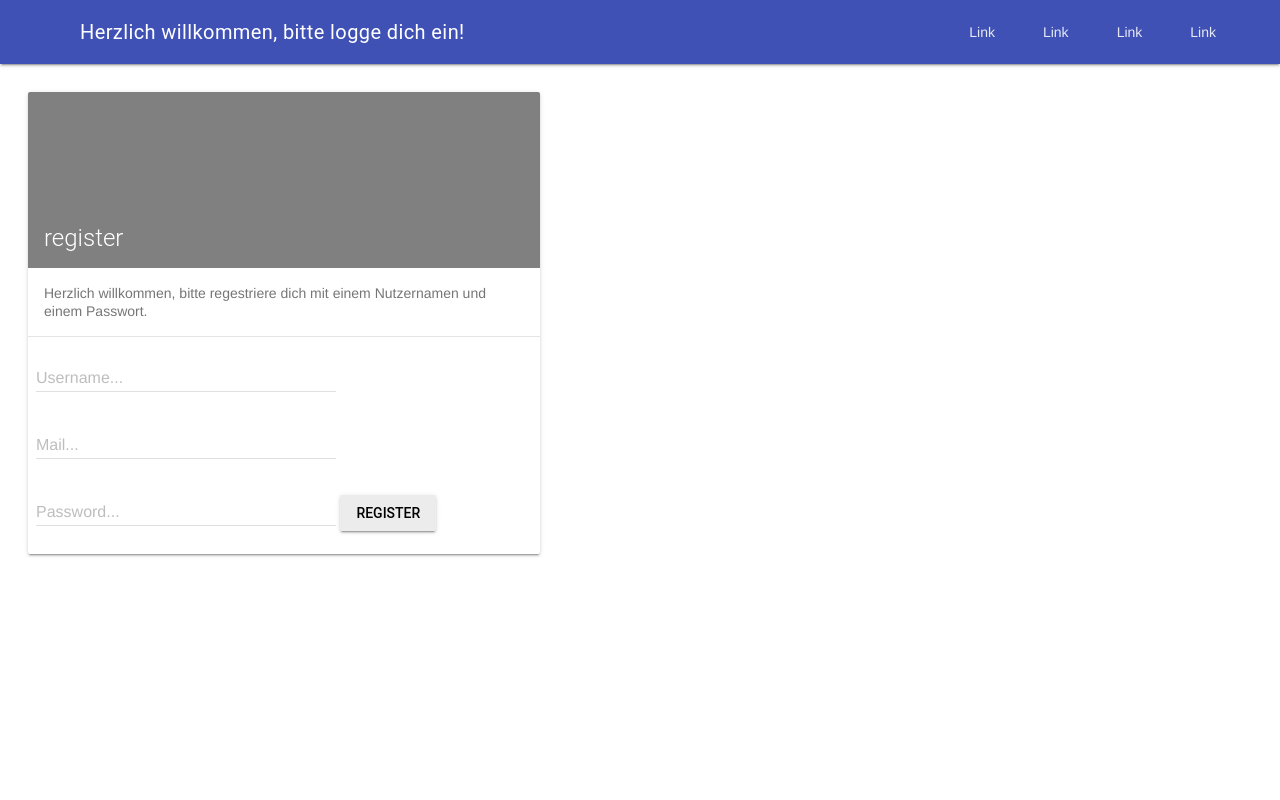
After one commit to KaiWiehe/djangoChatApp, a Django app: page /register/ in a window 1280 px wide. The commit adds this page. Run offline with Django 5.2, Linux system fonts and the light colour scheme.

Commit message:
register

```diff
--- /dev/null
+++ b/first_django_app/chat/templates/chat/register.html
@@ -0,0 +1,29 @@
+{% extends "base.html" %} {% block content %}
+
+<div class="demo-card-wide mdl-card mdl-shadow--2dp">
+  <div class="mdl-card__title">
+    <h2 class="mdl-card__title-text">register</h2>
+  </div>
+  <div class="mdl-card__supporting-text">Herzlich willkommen, bitte regestriere dich mit einem Nutzernamen und einem Passwort.</div>
+  <div class="mdl-card__actions mdl-card--border">
+    <form action="/chat/" method="POST">
+      {% csrf_token %}
+      <div class="mdl-textfield mdl-js-textfield mdl-textfield--floating-label">
+        <input class="mdl-textfield__input" type="text" id="sample3" name="username" />
+        <label class="mdl-textfield__label" for="sample3">Username...</label>
+      </div>
+      <div class="mdl-textfield mdl-js-textfield mdl-textfield--floating-label">
+        <input class="mdl-textfield__input" type="text" id="sample3" name="mail" />
+        <label class="mdl-textfield__label" for="sample3">Mail...</label>
+      </div>
+      <div class="mdl-textfield mdl-js-textfield mdl-textfield--floating-label">
+        <input class="mdl-textfield__input" type="password" id="sample4" name="password" />
+        <label class="mdl-textfield__label" for="sample3">Password...</label>
+      </div>
+      <button class="mdl-button mdl-js-button mdl-button--raised mdl-js-ripple-effect">Register</button>
+    </form>
+    <div style="color: red"></div>
+  </div>
+</div>
+
+{% endblock %}
--- a/first_django_app/chat/views.py
+++ b/first_django_app/chat/views.py
@@ -1,23 +1,58 @@
 from django.http import HttpResponseRedirect
 from django.shortcuts import render
 from .models import Message, Chat
+from django.contrib.auth import authenticate, login
+from django.contrib.auth.decorators import login_required
+from django.contrib.auth.models import User
+
 
 # Create your views here.
+@login_required(login_url="/login/")
 def index(request):
     if request.method == "POST":
         print("received data " + request.POST["textmessage"])
         myChat = Chat.objects.get(id=1)
-        Message.objects.create(text=request.POST["textmessage"], chat=myChat, author=request.user, receiver=request.user)
+        Message.objects.create(
+            text=request.POST["textmessage"],
+            chat=myChat,
+            author=request.user,
+            receiver=request.user,
+        )
 
     chatMessages = Message.objects.filter(chat__id=1)
-    return render(request, 'chat/index.html', {"messages": chatMessages})
+    return render(request, "chat/index.html", {"messages": chatMessages})
 
-def login(request):
+
+def loginView(request):
+    redirect = request.GET.get("next")
     if request.method == "POST":
         print("login", request.POST["username"], request.POST["password"])
-        user = ""
+        user = authenticate(
+            username=request.POST["username"], password=request.POST["password"]
+        )
         if user:
-            return HttpResponseRedirect(redirect_to='/chat/')
+            login(request, user)
+            return HttpResponseRedirect(redirect_to=request.POST.get("redirect"))
         else:
-            return render(request, 'chat/login.html', {"wrongPassword": True})
-    return render(request, 'chat/login.html')
+            return render(
+                request,
+                "chat/login.html",
+                {"wrongPassword": True, "redirect": request.GET.get("next")},
+            )
+    return render(request, "chat/login.html", {"redirect": request.GET.get("next")})
+
+
+def registerView(request):
+    if request.method == "POST":
+        print(
+            "login",
+            request.POST["username"],
+            request.POST["password"],
+            request.POST["mail"],
+        )
+        user = User.objects.create_user(
+            username=request.POST["username"],
+            email=request.POST["mail"],
+            password=request.POST["password"],
+        )
+    return render(request, "chat/register.html")
--- a/first_django_app/first_django_app/urls.py
+++ b/first_django_app/first_django_app/urls.py
@@ -17,10 +17,11 @@ Including another URLconf
 from django.contrib import admin
 from django.urls import path
 
-from chat.views import index, login
+from chat.views import index, loginView, registerView
 
 urlpatterns = [
-    path('admin/', admin.site.urls),
-    path('chat/', index),
-    path('login/', login),
+    path("admin/", admin.site.urls),
+    path("chat/", index),
+    path("login/", loginView),
+    path("register/", registerView),
 ]
--- /dev/null
+++ b/first_django_app/static/css/style.css
@@ -0,0 +1,22 @@
+.page-content {
+  padding: 2rem;
+}
+body {
+  display: flex;
+  justify-content: center;
+  align-items: center;
+}
+
+.demo-card-wide.mdl-card {
+  width: 512px;
+}
+
+.demo-card-wide > .mdl-card__title {
+  color: #fff;
+  height: 176px;
+  background: gray;
+}
+
+.demo-card-wide > .mdl-card__menu {
+  color: #fff;
+}
--- /dev/null
+++ b/first_django_app/templates/base.html
@@ -0,0 +1,55 @@
+<!DOCTYPE html>
+<html lang="en">
+
+<head>
+  <meta charset="UTF-8" />
+  <meta name="viewport" content="width=device-width, initial-scale=1.0" />
+  <title>Chat</title>
+
+  <link rel="stylesheet" href="https://fonts.googleapis.com/icon?family=Material+Icons" />
+  <link rel="stylesheet" href="https://code.getmdl.io/1.3.0/material.indigo-pink.min.css" />
+  {% load static %}
+  <link rel="stylesheet" href="{% static 'css/style.css' %}">
+  <script defer src="https://code.getmdl.io/1.3.0/material.min.js"></script>
+</head>
+
+<body>
+  <!-- Always shows a header, even in smaller screens. -->
+  <div class="mdl-layout mdl-js-layout mdl-layout--fixed-header">
+    <header class="mdl-layout__header">
+      <div class="mdl-layout__header-row">
+        <!-- Title -->
+        <span class="mdl-layout-title">
+          {% if request.user.is_authenticated %}
+          Herzlich wilkommen, {{request.user.first_name }}
+          {% else %}
+          Herzlich willkommen, bitte logge dich ein!
+          {% endif %}
+        </span>
+        <!-- Add spacer, to align navigation to the right -->
+        <div class="mdl-layout-spacer"></div>
+        <!-- Navigation. We hide it in small screens. -->
+        <nav class="mdl-navigation mdl-layout--large-screen-only">
+          <a class="mdl-navigation__link" href="">Link</a>
+          <a class="mdl-navigation__link" href="">Link</a>
+          <a class="mdl-navigation__link" href="">Link</a>
+          <a class="mdl-navigation__link" href="">Link</a>
+        </nav>
+      </div>
+    </header>
+    <div class="mdl-layout__drawer">
+      <span class="mdl-layout-title">Chatroom</span>
+      <nav class="mdl-navigation">
+        <a class="mdl-navigation__link" href="">Link</a>
+        <a class="mdl-navigation__link" href="">Link</a>
+        <a class="mdl-navigation__link" href="">Link</a>
+        <a class="mdl-navigation__link" href="">Link</a>
+      </nav>
+    </div>
+    <main class="mdl-layout__content">
+      <div class="page-content">{% block content %} {% endblock %}</div>
+    </main>
+  </div>
+</body>
+
+</html>
```
Also changed, not shown: first_django_app/chat/templates/chat/index.html (+7 -53 lines), first_django_app/chat/templates/chat/login.html (+9 -33 lines), first_django_app/first_django_app/settings.py (+6 -1 lines), 1 other file.
